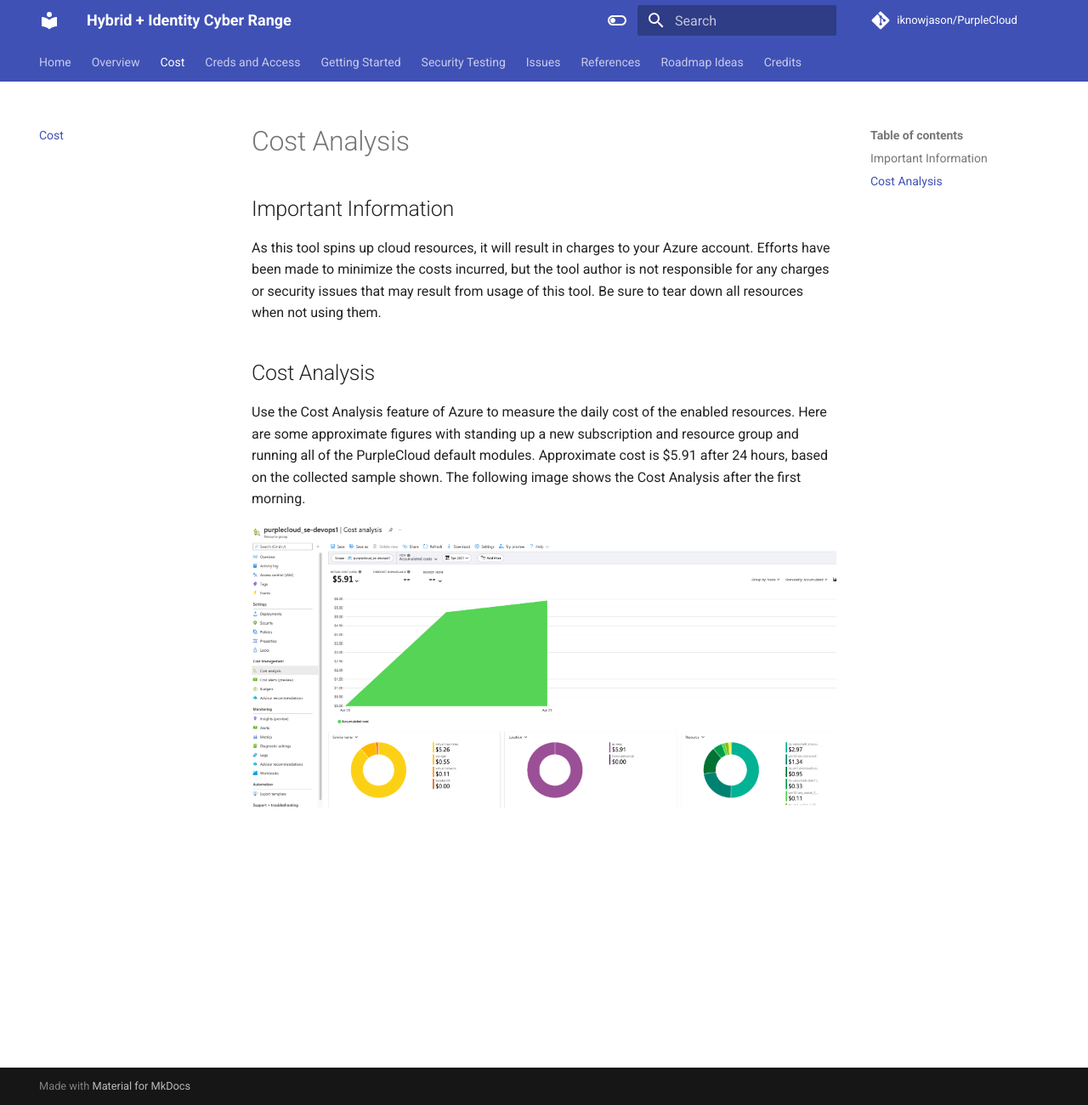
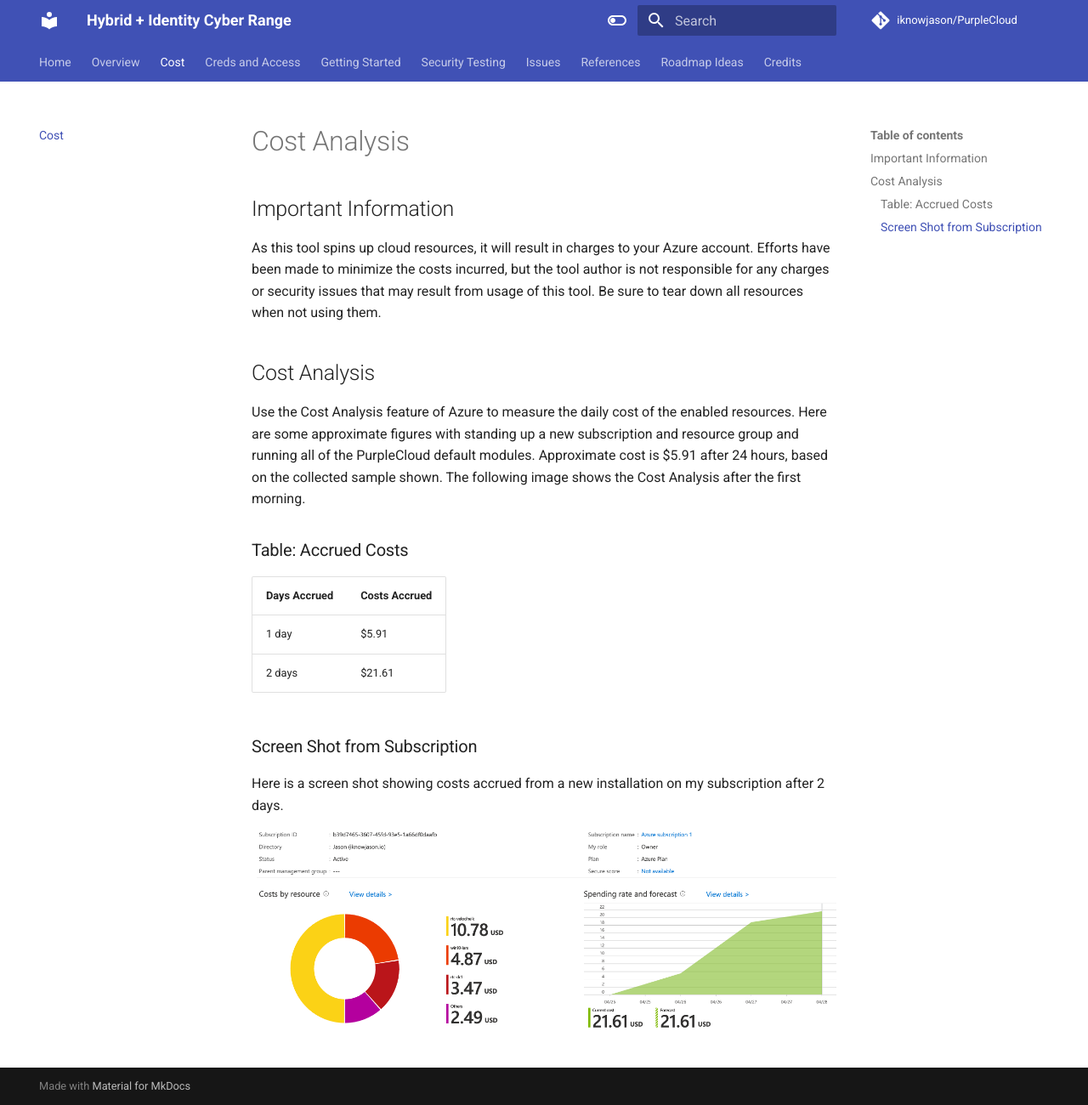
Before and after one commit to iknowjason/PurpleCloud, an MkDocs documentation site: the page built from docs/cost.md, in a window 1280 px wide and 1300 px high. Shown: the whole window at 85% size. Built offline with MkDocs 1.6.1 and Material for MkDocs 9.7.7, drawn with Linux system fonts in a browser that asks for light colours; comment, search, counter and statistics services are not loaded.

Commit message:
Updated cost analysis after 2 days

```diff
--- a/docs/cost.md
+++ b/docs/cost.md
@@ -6,4 +6,15 @@
 ## Cost Analysis
 Use the Cost Analysis feature of Azure to measure the daily cost of the enabled resources.  Here are some approximate figures with standing up a new subscription and resource group and running all of the PurpleCloud default modules.  Approximate cost is $5.91 after 24 hours, based on the collected sample shown.  The following image shows the Cost Analysis after the first morning.
 
-![](images/pc-day1.png)
+### Table:  Accrued Costs
+| Days Accrued  |  Costs Accrued |
+|---------------|----------------|
+|    1 day      |     $5.91      |
+|    2 days     |     $21.61     |
+
+
+### Screen Shot from Subscription
+Here is a screen shot showing costs accrued from a new installation on my subscription after 2 days.
+
+
+![](images/pc-day2.png)
```
Also changed, not shown: docs/images/pc-day1.png (deleted), docs/images/pc-day2.png (added).
